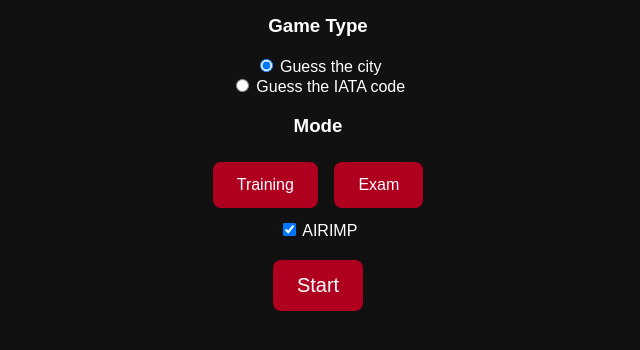
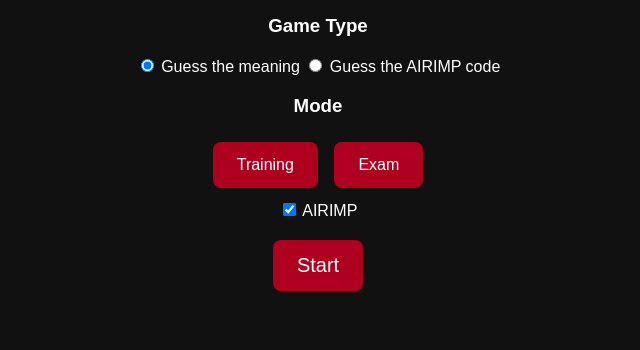
Before and after one commit to WRK-worldknowledge/AIRIMP, a plain HTML site: page index.html in a window 1280 px wide. Shown: the part 258-608 px from the top of the page, without its empty margins (322-962 px from the left). Drawn offline with Linux system fonts and the light colour scheme.

Commit message:
Update index.html

```diff
--- a/index.html
+++ b/index.html
@@ -15,8 +15,9 @@
   <img src="logo.png" class="logo">
   <h1>WRK Airport Codes</h1>
   <h3>Game Type</h3>
-  <label><input type="radio" name="gameType" checked onclick="setGameType('code-to-city')"> Guess the city</label><br>
-  <label><input type="radio" name="gameType" onclick="setGameType('city-to-code')"> Guess the IATA code</label>
+  <label><input type="radio" name="gameType" checked onclick="setGameType('code-to-city')"> Guess the meaning</label>
+<label><input type="radio" name="gameType" onclick="setGameType('city-to-code')"> Guess the AIRIMP code</label>
+
   <h3>Mode</h3>
   <button onclick="setMode('train')">Training</button>
   <button onclick="setMode('exam')">Exam</button>
```
